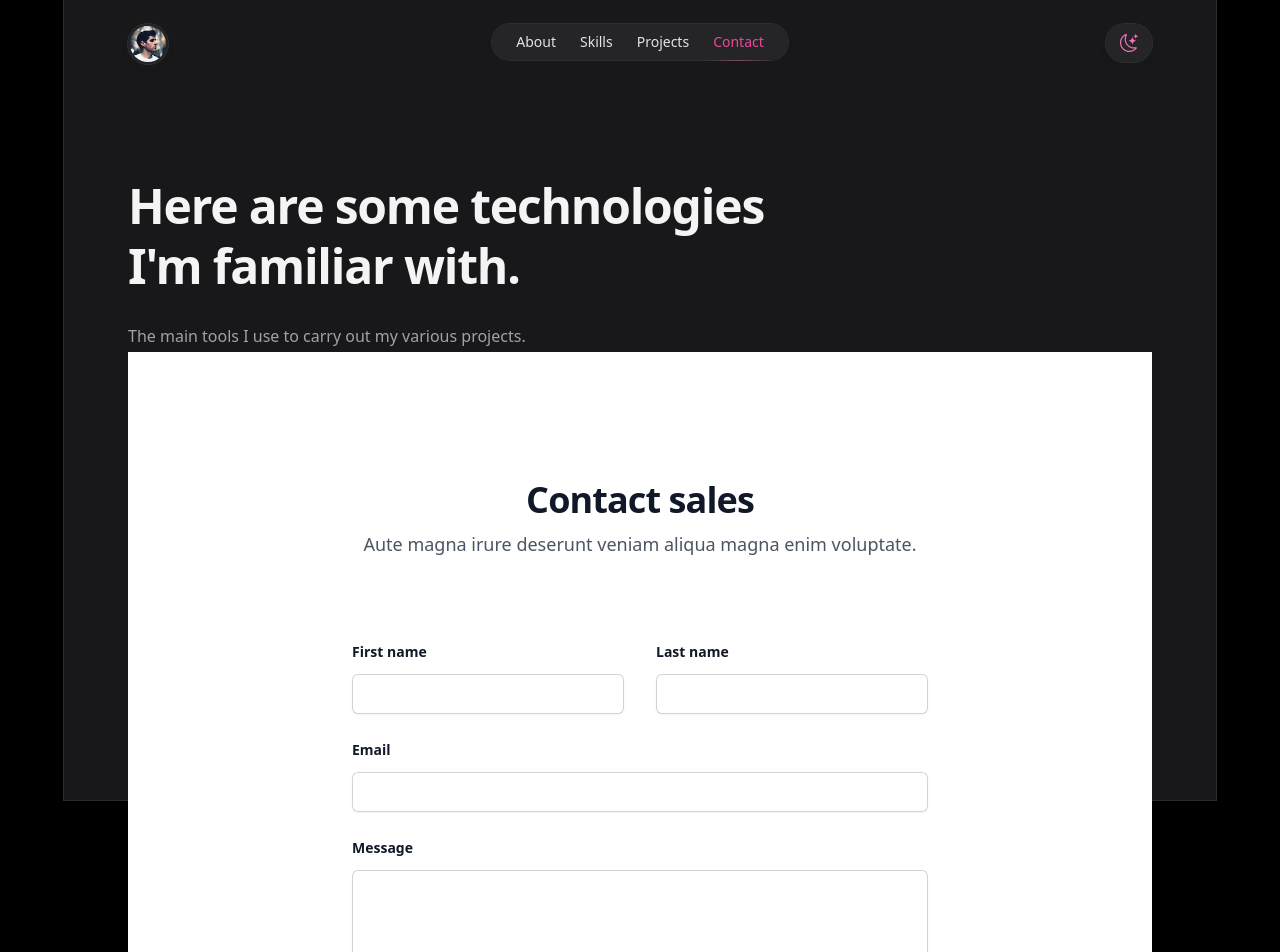
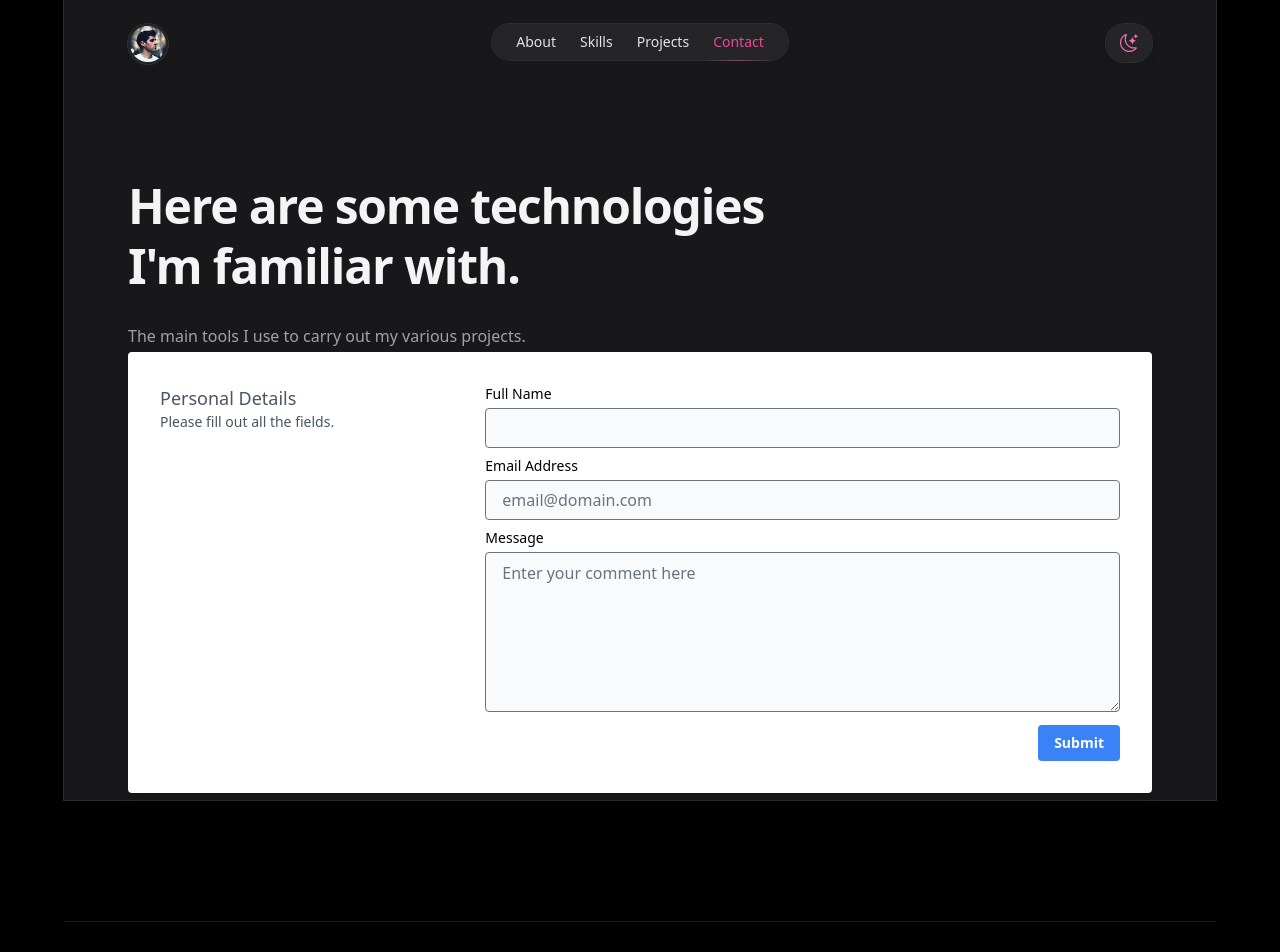
Before and after one commit to RinKhimera/project-eva-4.0, a Next.js app: page /contact in a window 1280 px wide. Shown: the top 952 px of the page. Built offline with nearby package versions, Linux system fonts and the light colour scheme.

Commit message:
nodemailer installed + update UI contact

```diff
--- a/package.json
+++ b/package.json
@@ -19,6 +19,7 @@
     "flowbite": "^1.6.4",
     "flowbite-react": "^0.4.2",
     "next": "13.2.4",
+    "nodemailer": "^6.9.1",
     "react": "18.2.0",
     "react-dom": "18.2.0",
     "react-icons": "^4.8.0",
--- a/pages/contact.tsx
+++ b/pages/contact.tsx
@@ -3,11 +3,16 @@ import NavBar from "@/components/NavBar";
 import Footer from "@/components/Footer";
 import { useSelector } from "react-redux";
 import { RootState } from "./store";
+import { useState } from "react";
 
 const Projects = () => {
   const isDarkMode = useSelector(
     (state: RootState) => state.darkMode.isDarkMode
   );
+
+  const [name, setName] = useState("");
+  const [email, setEmail] = useState("");
+  const [message, setMessage] = useState("");
 
   return (
     <div className={isDarkMode ? "dark" : ""}>
@@ -42,104 +47,69 @@ const Projects = () => {
                       The main tools I use to carry out my various projects.
                     </p>
                   </div>
-                  <div className="isolate bg-white px-6 py-24 sm:py-32 lg:px-8">
-                    <div className="mx-auto max-w-2xl text-center">
-                      <h2 className="text-3xl font-bold tracking-tight text-gray-900 sm:text-4xl">
-                        Contact sales
-                      </h2>
-                      <p className="mt-2 text-lg leading-8 text-gray-600">
-                        Aute magna irure deserunt veniam aliqua magna enim
-                        voluptate.
-                      </p>
+                  <div className="bg-white rounded shadow-lg p-4 px-4 md:p-8 mb-6">
+                    <div className="grid gap-4 gap-y-2 text-sm grid-cols-1 lg:grid-cols-3">
+                      <div className="text-gray-600">
+                        <p className="font-medium text-lg">Personal Details</p>
+                        <p>Please fill out all the fields.</p>
                       </div>
-                    <form
-                      action="#"
-                      method="POST"
-                      className="mx-auto mt-16 max-w-xl sm:mt-20"
-                    >
-                      <div className="grid grid-cols-1 gap-x-8 gap-y-6 sm:grid-cols-2">
-                        <div>
-                          <label
-                            htmlFor="first-name"
-                            className="block text-sm font-semibold leading-6 text-gray-900"
-                          >
-                            First name
-                          </label>
-                          <div className="mt-2.5">
+
+                      <div className="lg:col-span-2">
+                        <form action="#" method="POST">
+                          <div className="grid gap-4 gap-y-2 text-sm grid-cols-1 md:grid-cols-5">
+                            <div className="md:col-span-5">
+                              <label htmlFor="full_name">Full Name</label>
                               <input
                                 type="text"
-                              name="first-name"
-                              id="first-name"
-                              autoComplete="given-name"
-                              className="block w-full rounded-md border-0 px-3.5 py-2 text-gray-900 shadow-sm ring-1 ring-inset ring-gray-300 placeholder:text-gray-400 focus:ring-2 focus:ring-inset focus:ring-indigo-600 sm:text-sm sm:leading-6"
+                                name="full_name"
+                                id="full_name"
+                                className="h-10 border mt-1 rounded px-4 w-full bg-gray-50"
+                                value={name}
+                                onChange={(e: any) => setName(e.target.value)}
                               />
                             </div>
-                        </div>
-                        <div>
-                          <label
-                            htmlFor="last-name"
-                            className="block text-sm font-semibold leading-6 text-gray-900"
-                          >
-                            Last name
-                          </label>
-                          <div className="mt-2.5">
+
+                            <div className="md:col-span-5">
+                              <label htmlFor="email">Email Address</label>
                               <input
                                 type="text"
-                              name="last-name"
-                              id="last-name"
-                              autoComplete="family-name"
-                              className="block w-full rounded-md border-0 px-3.5 py-2 text-gray-900
-                              shadow-sm ring-1 ring-inset
-                              ring-gray-300 placeholder:text-gray-400 focus:ring-2 focus:ring-inset
-                              focus:ring-indigo-600 sm:text-sm sm:leading-6"
+                                name="email"
+                                id="email"
+                                className="h-10 border mt-1 rounded px-4 w-full bg-gray-50"
+                                placeholder="email@domain.com"
+                                value={email}
+                                onChange={(e: any) => setEmail(e.target.value)}
                               />
                             </div>
-                        </div>
-                        <div className="sm:col-span-2">
-                          <label
-                            htmlFor="email"
-                            className="block text-sm font-semibold leading-6 text-gray-900"
-                          >
-                            Email
-                          </label>
-                          <div className="mt-2.5">
-                            <input
-                              type="email"
+
+                            <div className="md:col-span-5">
+                              <label htmlFor="message">Message</label>
+                              <textarea
                                 name="email"
                                 id="email"
-                              autoComplete="email"
-                              className="block w-full rounded-md border-0 px-3.5 py-2 text-gray-900 shadow-sm ring-1 ring-inset ring-gray-300 placeholder:text-gray-400 focus:ring-2 focus:ring-inset focus:ring-indigo-600 sm:text-sm sm:leading-6"
+                                className="h-40 border mt-1 rounded px-4 w-full bg-gray-50"
+                                placeholder="Enter your comment here"
+                                value={message}
+                                onChange={(e: any) =>
+                                  setMessage(e.target.value)
+                                }
                               />
                             </div>
-                        </div>
 
-                        <div className="sm:col-span-2">
-                          <label
-                            htmlFor="message"
-                            className="block text-sm font-semibold leading-6 text-gray-900"
+                            <div className="md:col-span-5 text-right">
+                              <div className="inline-flex items-end">
+                                <button
+                                  type="submit"
+                                  className="bg-blue-500 hover:bg-blue-700 text-white font-bold py-2 px-4 rounded"
                                 >
-                            Message
-                          </label>
-                          <div className="mt-2.5">
-                            <textarea
-                              name="message"
-                              id="message"
-                              rows={4}
-                              className="block w-full rounded-md border-0 px-3.5 py-2 text-gray-900 shadow-sm ring-1 ring-inset ring-gray-300 placeholder:text-gray-400 focus:ring-2 focus:ring-inset focus:ring-indigo-600 sm:text-sm sm:leading-6"
-                              defaultValue={""}
-                            />
+                                  Submit
+                                </button>
                               </div>
                             </div>
                           </div>
-                      <div className="mt-10">
-                        <button
-                          type="submit"
-                          className="block w-full rounded-md bg-indigo-600 px-3.5 py-2.5 text-center text-sm font-semibold text-white shadow-sm hover:bg-indigo-500 focus-visible:outline focus-visible:outline-2 focus-visible:outline-offset-2 focus-visible:outline-indigo-600"
-                        >
-                          Lets talk
-                        </button>
+                        </form>
                       </div>
-                    </form>
+                    </div>
                   </div>
                 </div>
               </div>
```
Also changed, not shown: 1 other file (tests, documents, lock files or other folders). Lines whose indentation alone changed are shown as unchanged.
